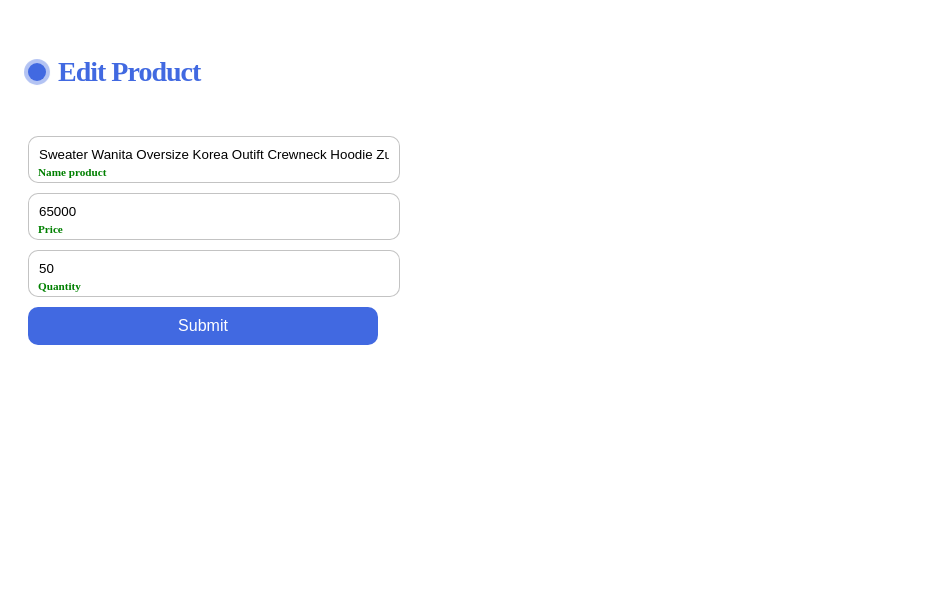
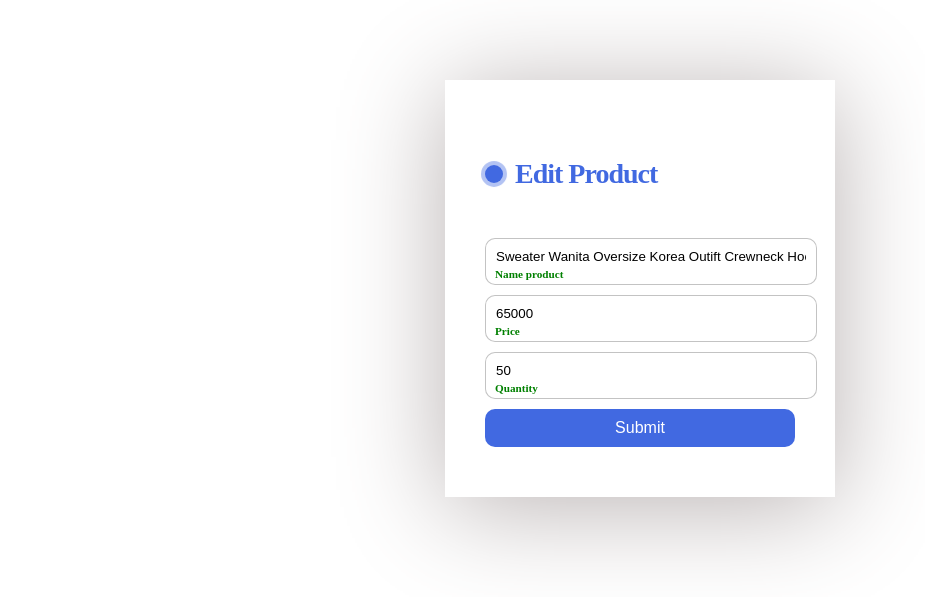
Before and after one commit to ariqhwari/CASHIER, a PHP site: page /warehouse/product_edit.php?id=1 in a window 1280 px wide. Shown: the top 597 px of the page, without its empty margins (0-925 px from the left). Run offline with PHP 8.4, Linux system fonts and the light colour scheme; data comes from the database, SQL or seed files in the repository.

Commit message:
Change CSS

```diff
--- a/src/css/editproduct.css
+++ b/src/css/editproduct.css
@@ -1,3 +1,11 @@
+.kotak_login{
+    width: 350px;
+    background: white;
+    /*meletakkan form ke tengah*/
+    margin: 80px auto;
+    padding: 30px 20px;
+    box-shadow: 0 10px 100px rgb(185, 178, 178);
+}
 .form {
     display: flex;
     flex-direction: column;
--- a/warehouse/product_edit.php
+++ b/warehouse/product_edit.php
@@ -45,6 +45,7 @@ $conn->close();
 </head>
 
 <body>
+    <div class="kotak_login">
     <form class="form" method="POST" action="">
         <p class="title">Edit Product </p>
         <label>
@@ -66,6 +67,7 @@ $conn->close();
         </label>
         <button class="submit" type="submit" name="submit">Submit</button>
     </form>
+    </div>
 </body>
 
 </html>
```
Also changed, not shown: warehouse/category_update.php (+2 -11 lines).
